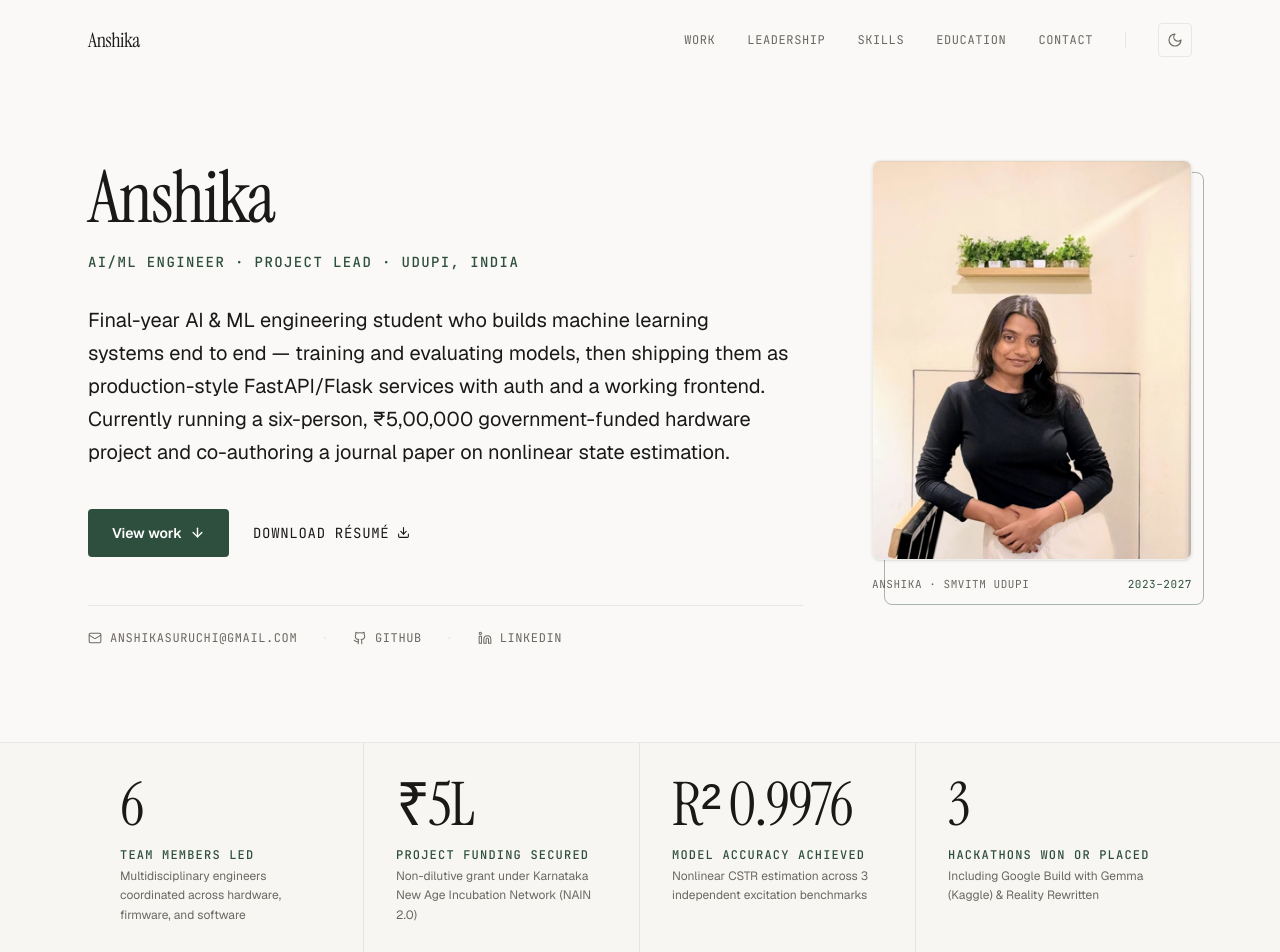
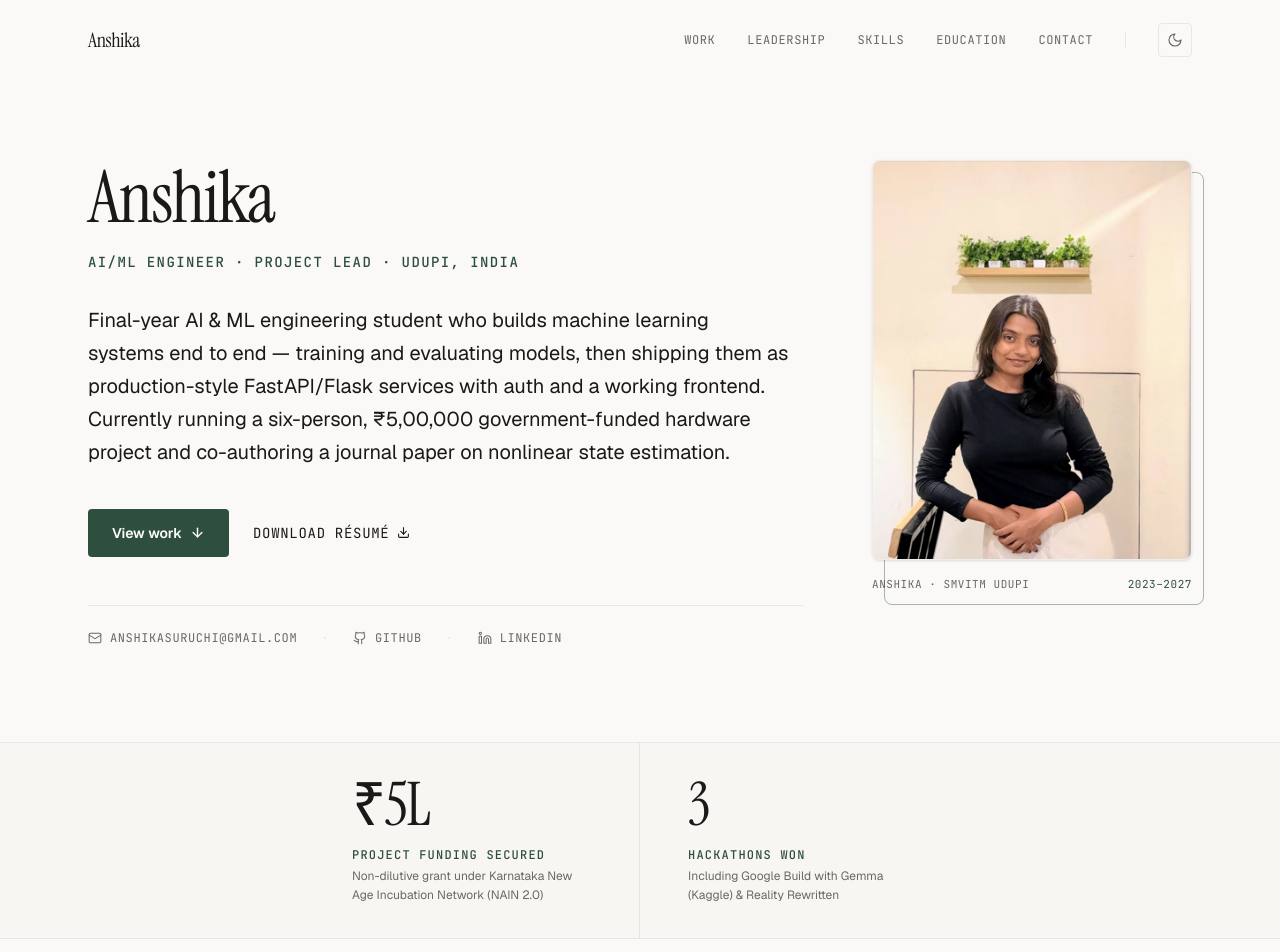
Before and after one commit to Anshika-17a/Portfolio, a Next.js app: page / in a window 1280 px wide. Shown: the top 952 px of the page. Built offline with nearby package versions, Linux system fonts and the light colour scheme.

Commit message:
refactor(metrics): streamline to 2-item centered strip and clean unused content

```diff
--- a/src/components/MetricsStrip.tsx
+++ b/src/components/MetricsStrip.tsx
@@ -19,25 +19,7 @@ function MetricBlock({ item }: { item: MetricItem }) {
       return;
     }
 
-    if (item.id === "accuracy") {
-      // Float countup from 0.0000 to 0.9976
-      const duration = 1200;
-      const start = performance.now();
-      const target = item.numericTarget || 0.9976;
-
-      const step = (now: number) => {
-        const progress = Math.min((now - start) / duration, 1);
-        const easeOut = 1 - Math.pow(1 - progress, 3);
-        const current = (target * easeOut).toFixed(4);
-        setDisplayValue(`R² ${current}`);
-        if (progress < 1) {
-          requestAnimationFrame(step);
-        } else {
-          setDisplayValue(item.value);
-        }
-      };
-      requestAnimationFrame(step);
-    } else if (item.numericTarget !== undefined) {
+    if (item.numericTarget !== undefined) {
       // Integer countup
       const duration = 900;
       const start = performance.now();
@@ -65,7 +47,7 @@ function MetricBlock({ item }: { item: MetricItem }) {
   return (
     <div
       ref={ref}
-      className="flex flex-col py-6 md:py-8 px-4 sm:px-6 md:px-8 border-b md:border-b-0 md:border-r border-[var(--border-hairline)] last:border-none"
+      className="flex flex-col py-6 md:py-8 px-4 sm:px-8 md:px-12"
     >
       <div className="font-display text-4xl sm:text-5xl lg:text-6xl text-[var(--text-ink)] tracking-tight leading-none mb-3">
         {displayValue}
@@ -73,7 +55,7 @@ function MetricBlock({ item }: { item: MetricItem }) {
       <div className="font-code text-xs uppercase tracking-widest text-[var(--accent)] font-medium mb-1">
         {item.label}
       </div>
-      <p className="text-xs text-[var(--text-muted)] leading-relaxed max-w-[28ch]">
+      <p className="text-xs text-[var(--text-muted)] leading-relaxed max-w-[32ch]">
         {item.description}
       </p>
     </div>
@@ -86,8 +68,8 @@ export function MetricsStrip() {
       aria-label="Key Metrics"
       className="border-b border-[var(--border-hairline)] bg-[var(--bg-paper-subtle)]/40"
     >
-      <div className="max-w-6xl mx-auto px-2 sm:px-6">
-        <div className="grid grid-cols-1 sm:grid-cols-2 md:grid-cols-4">
+      <div className="max-w-[720px] mx-auto px-6">
+        <div className="grid grid-cols-1 sm:grid-cols-2 divide-y sm:divide-y-0 sm:divide-x divide-[var(--border-hairline)]">
           {metrics.map((item) => (
             <MetricBlock key={item.id} item={item} />
           ))}
--- a/src/content/achievements.ts
+++ b/src/content/achievements.ts
@@ -24,13 +24,6 @@ export interface CertificationItem {
 
 export const metrics: MetricItem[] = [
   {
-    id: "team-led",
-    value: "6",
-    numericTarget: 6,
-    label: "TEAM MEMBERS LED",
-    description: "Multidisciplinary engineers coordinated across hardware, firmware, and software",
-  },
-  {
     id: "funding",
     value: "₹5L",
     prefix: "₹",
@@ -40,18 +33,10 @@ export const metrics: MetricItem[] = [
     description: "Non-dilutive grant under Karnataka New Age Incubation Network (NAIN 2.0)",
   },
   {
-    id: "accuracy",
-    value: "R² 0.9976",
-    prefix: "R² ",
-    numericTarget: 0.9976,
-    label: "MODEL ACCURACY ACHIEVED",
-    description: "Nonlinear CSTR estimation across 3 independent excitation benchmarks",
-  },
-  {
     id: "hackathons",
     value: "3",
     numericTarget: 3,
-    label: "HACKATHONS WON OR PLACED",
+    label: "HACKATHONS WON",
     description: "Including Google Build with Gemma (Kaggle) & Reality Rewritten",
   },
 ];
```
